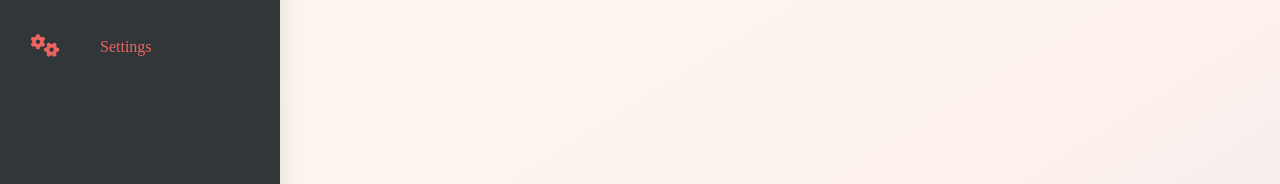
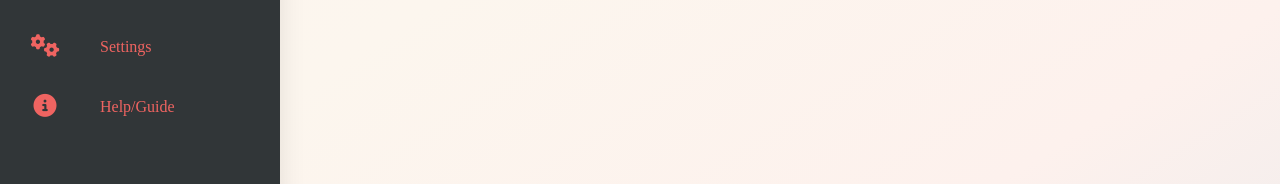
Before and after one commit to s3851446/habithub-frontend, a SvelteKit app in the folder WIP/habithub-frontend/: page / in a window 1280 px wide. Shown: the part 260-444 px from the top of the page. Built offline with nearby package versions, Linux system fonts and the light colour scheme.

Commit message:
Adds guide/help page to navbar

```diff
--- a/WIP/habithub-frontend/src/components/Navbar.svelte
+++ b/WIP/habithub-frontend/src/components/Navbar.svelte
@@ -28,6 +28,12 @@
             <a href="/settings">
                 <i class="fa-solid fa-gears"></i>
                 <span class="nav-item">Settings</span>
+            </a>
+        </li>
+        <li>
+            <a href="/guide">
+                <i class="fa-solid fa-circle-info"></i>
+                <span class="nav-item">Help/Guide</span>
             </a>
         </li>
         <li>
```
